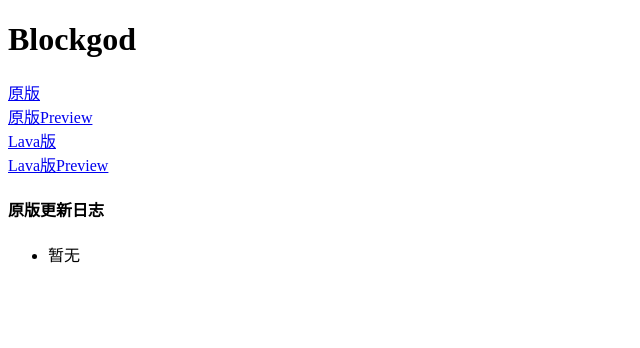
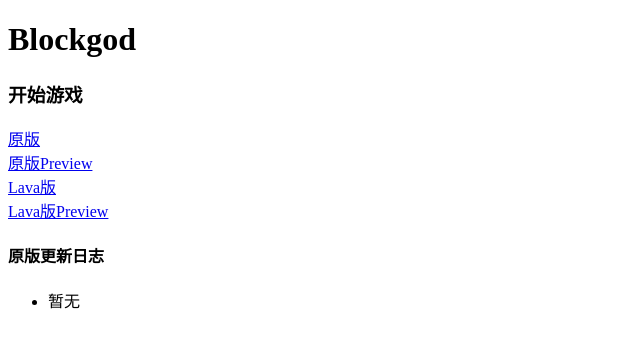
Before and after one commit to Tiger1228cym/Blockgod, a plain HTML site: page index.html in a window 1280 px wide. Shown: the whole page, without its empty margins (0-640 px from the left). Drawn offline with Linux system fonts and the light colour scheme.

Commit message:
Update index.html

```diff
--- a/index.html
+++ b/index.html
@@ -11,6 +11,7 @@
 </head>
 <body>
 	<h1>Blockgod</h1>
+	<h3>开始游戏</h3>
     <div>
         <a href="original/index.html">原版</a>
     </div>
```
